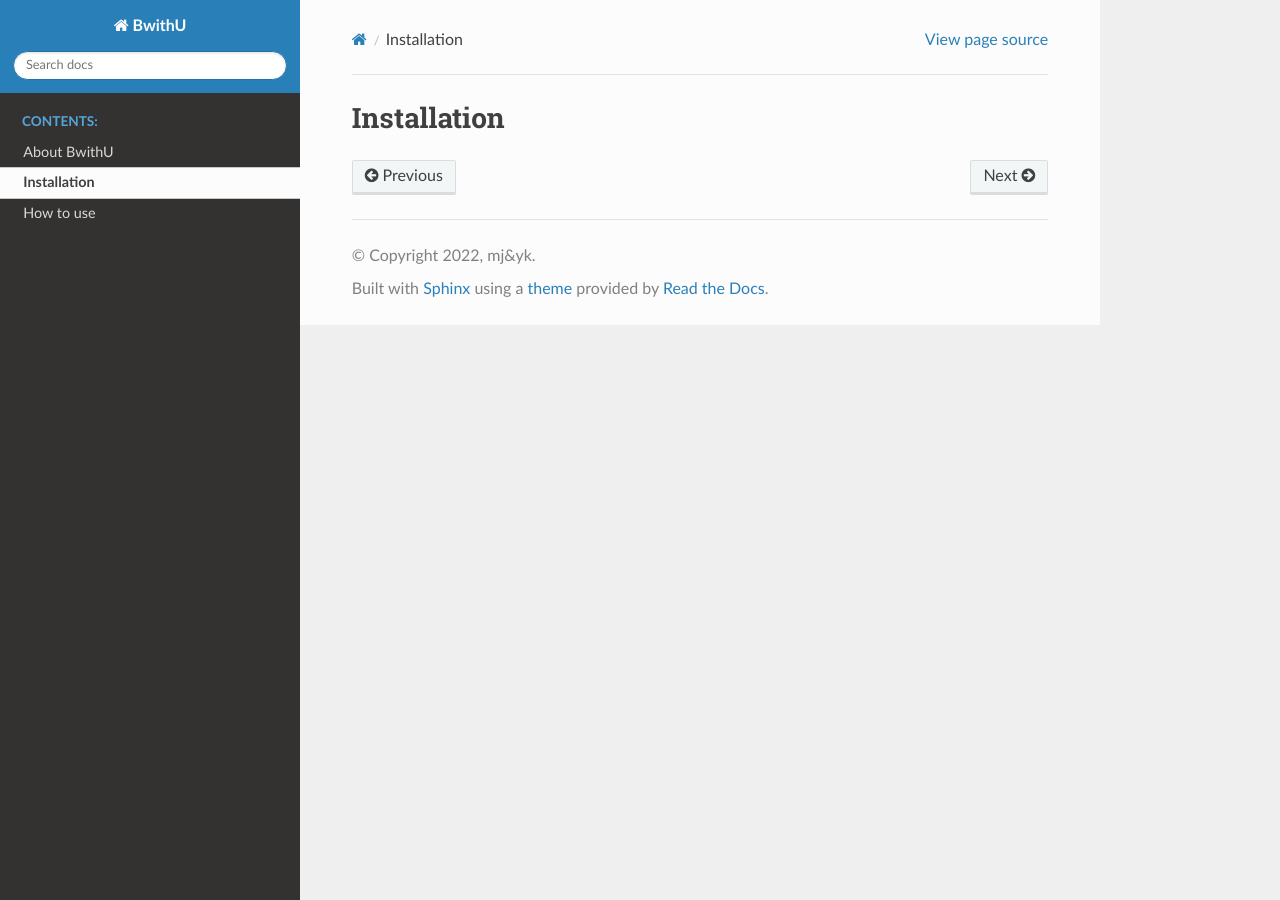
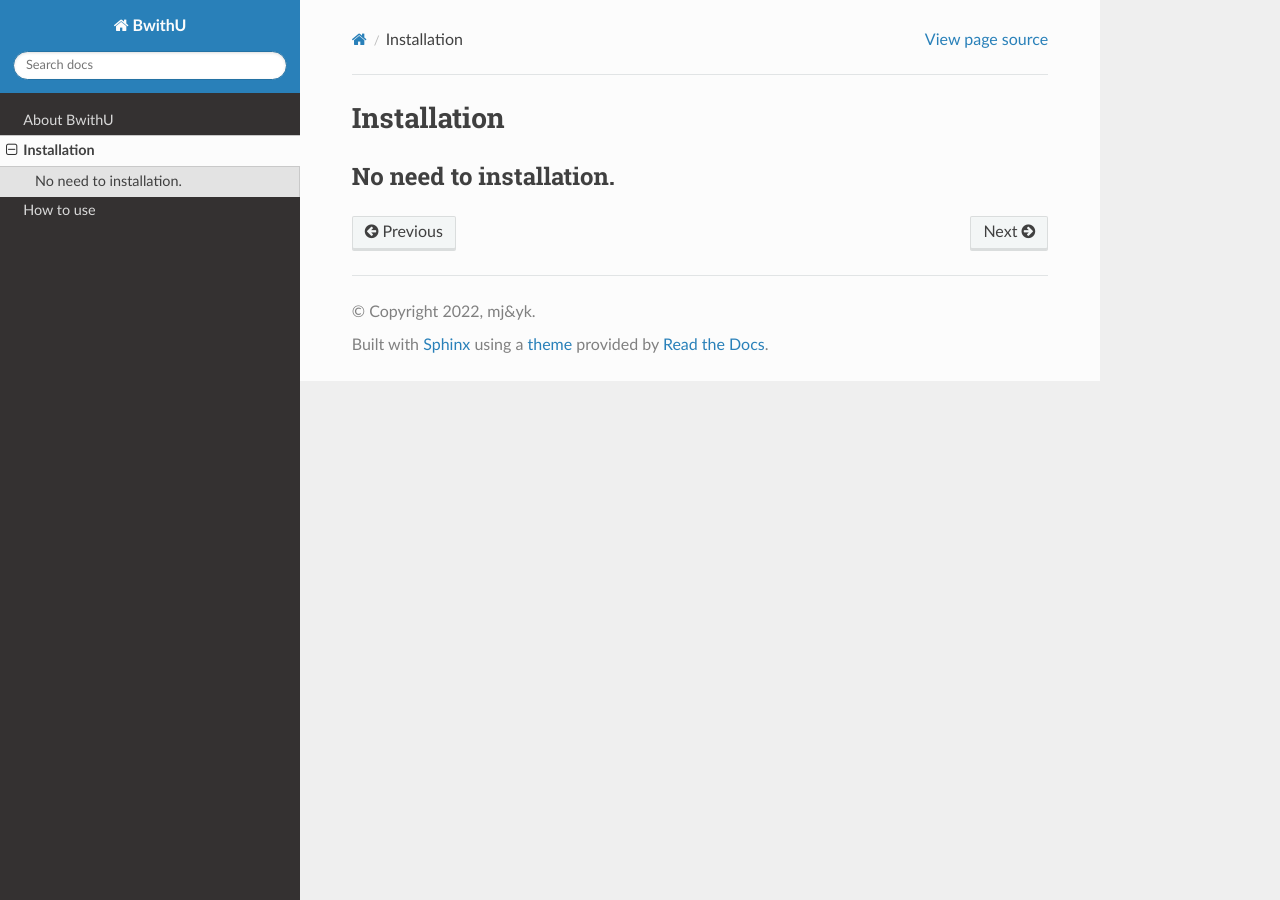
Before and after one commit to untitled7777/BwithU, a Sphinx documentation site: the page built from docs/Installation/install.rst, in a window 1280 px wide. Built offline with Sphinx 7.4.7 and the Read the Docs theme 2.0.0, drawn with Linux system fonts in a browser that asks for light colours; pages that are not in the unit, such as notebooks, are missing from menus.

Commit message:
second commit

```diff
--- a/docs/Installation/install.rst
+++ b/docs/Installation/install.rst
@@ -2,5 +2,7 @@ Installation
 ++++++++++++++++
 
 =========================
-How to install **BwithU**
+If you want to use **BwithU**, just go to the BwithU website.
+
+No need to installation.
 ==========================
--- a/docs/index.rst
+++ b/docs/index.rst
@@ -8,7 +8,7 @@ BwithU
 
 .. toctree::
    :maxdepth: 3
-   :hidden:
+
    :caption: Contents:
 
    About/project
```
